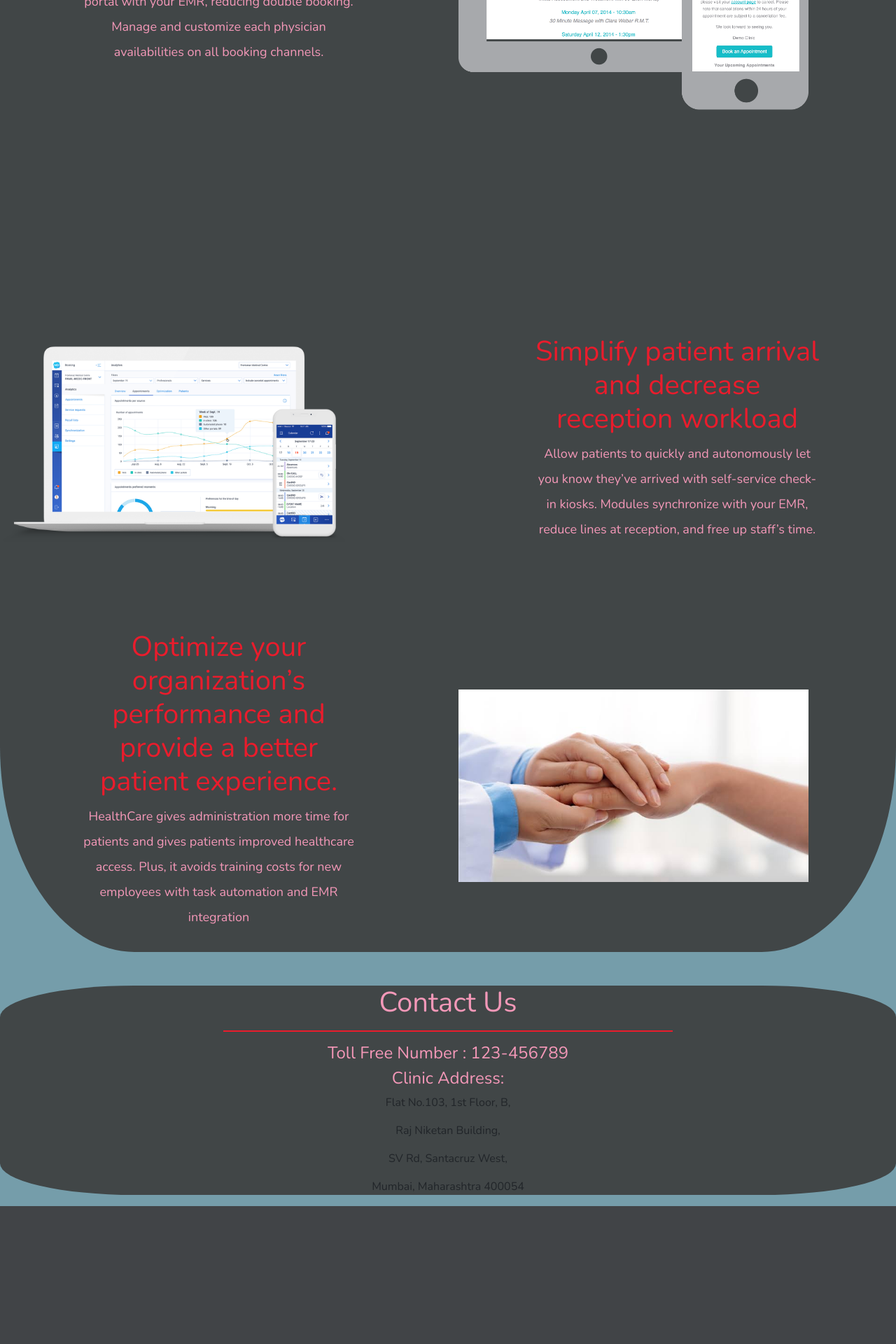
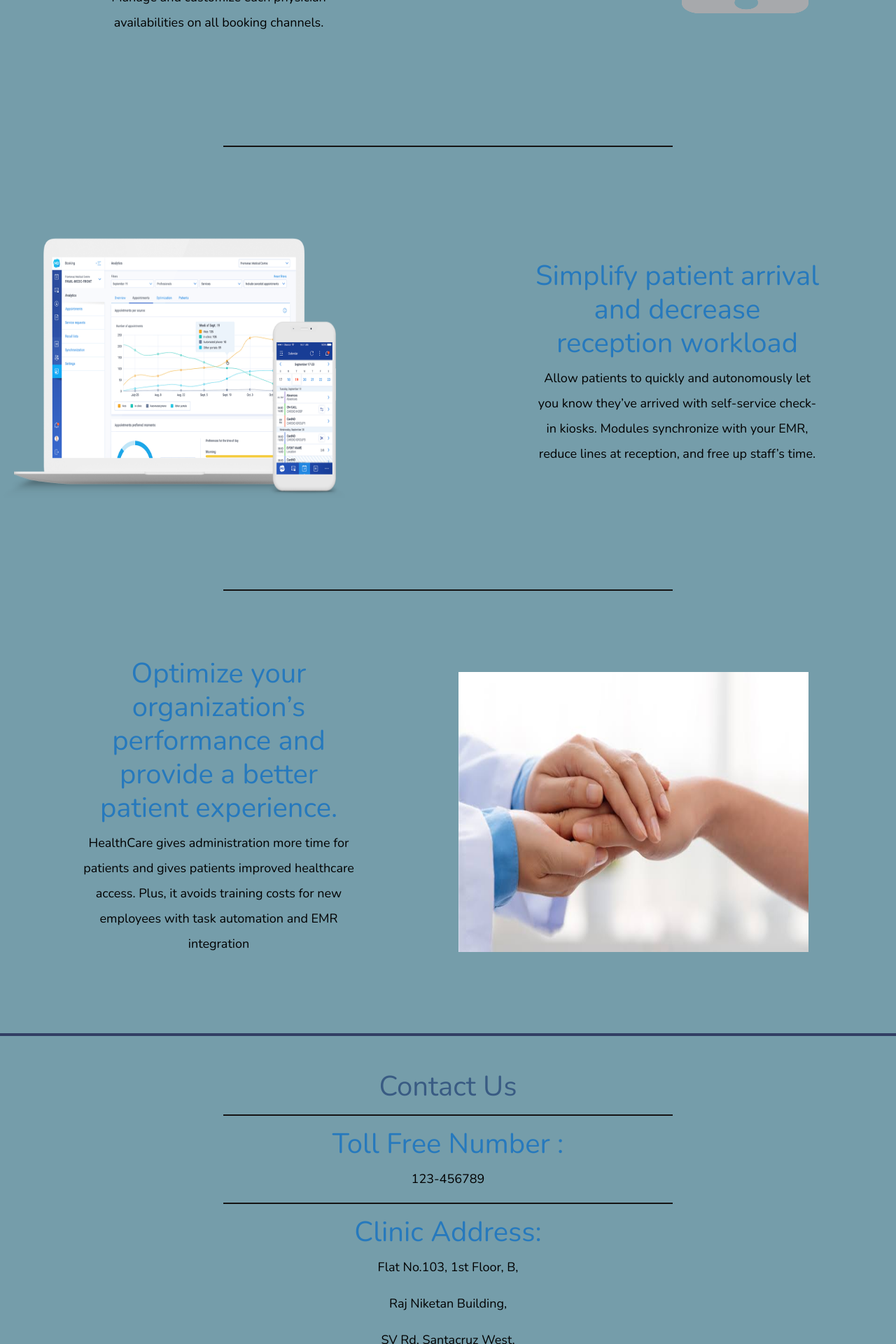
Before and after one commit to rshah2399/Patient-Appointment-System, a PHP site: page / in a window 1280 px wide. Shown: the part 2840-4760 px from the top of the page at 70% size. Before the commit the page ends 4563 px from the top, so only its background shows below. Run offline with PHP 8.4, Linux system fonts and the light colour scheme; a user stored in the database is signed in; some libraries are stand-ins or nearby versions.

Commit message:
some changes

```diff
--- a/css/style.css
+++ b/css/style.css
@@ -6,12 +6,12 @@ body{
     font-family: "Nunito", sans-serif;
 }
 .blurb h2{
-    color: #ea1c2c;
-    font-weight: 100;
+    color: #2679bd;
+    font-weight: 150;
     font-size: 2.5rem;
 }
 .blurb p{
-    color: #f498b8;
+    color: black;
     font-weight: 100;
     font-size: 1.125rem;
     line-height: 2;
@@ -25,26 +25,26 @@ body{
     font-weight: 100;
 }
 #mainNavbar .nav-link{
-    color:#212324;
+    color: black;
 }
 #mainNavbar .nav-link:hover{
-    color: #db1e2e;
+    color: #064980;
 }
 #mainNavbar .navbar-brand{
-    color: #ea1c2c;
+    color: #064980;
     font-size: 1.5rem;
 }
 .navbar.scrolled{
-    background: rgb(190, 159, 190);
+    background: rgb(201, 201, 218);
     transition: background 500ms;
 }
-section{
-    background-color: #414647;
-    border-radius: 15%;
+.pg-end{
+    width: 100%;
+    border: 2px solid #323f64;
 }
 hr{
     width: 50%;
-    border: 1px solid #ea1c2c;
+    border: 1px solid #141313;
 }
 #lp{
     max-width:100%;
@@ -57,7 +57,7 @@ hr{
     font-size-adjust: 0.58;
 }
 h1{
-    color: #f498b8;
+    color: #395b83;
 }
 fieldset{
     border-spacing: 10px;
@@ -74,3 +74,10 @@ input{
 span{
     color: #db1e2e;
 }
+.black{
+    color: black;
+}
+.im{
+    height: 400px;
+    width: 500px;
+}
--- a/includes/appoint.php
+++ b/includes/appoint.php
@@ -39,15 +39,15 @@ if (isset($_POST['appoint'])) {
             <label data-error="wrong" data-success="right" for="orangeForm-gender">Gender: </label>
 
             <div class="form-group" style="display: flex;">
-              <label for="orangeForm-gender">Male</label>
+              <label for="orangeForm-gender" class="black">Male</label>
               <input type="radio" id="orangeForm-gender" class="form-control d-inline-block validate" name="gender" value="male" checked>
             </div>
             <div class="form-group" style="display: flex;">
-              <label for="orangeForm-gender">Female</label>
+              <label for="orangeForm-gender" class="black">Female</label>
               <input type="radio" id="orangeForm-gender" class="form-control validate" name="gender" value="female">
             </div>
             <div class="form-group" style="display: flex;">
-              <label for="orangeForm-gender">Other</label>
+              <label for="orangeForm-gender"class="black">Other</label>
               <input type="radio" id="orangeForm-gender" class="form-control validate" name="gender" value="others">
             </div>
           </div>
--- a/includes/links.php
+++ b/includes/links.php
@@ -1,6 +1,6 @@
 <link href="https://fonts.googleapis.com/css?family=Nunito:200,300,400,700&display=swap" rel="stylesheet">
 <link rel="stylesheet" href="https://stackpath.bootstrapcdn.com/bootstrap/4.3.1/css/bootstrap.min.css">
-<link rel="stylesheet" href="css/style.css">
+<link rel="stylesheet" href="css/style.css" type="text/css">
 <script src="https://stackpath.bootstrapcdn.com/bootstrap/4.3.1/js/bootstrap.min.js"></script>
 <script src="https://kit.fontawesome.com/456cedca5b.js"></script>
 <script src="js/ss.js"></script>
--- a/index.php
+++ b/index.php
@@ -73,6 +73,7 @@
     </div>
 
     <section class="container-fluid px-0">
+        <hr class="pg-end">
         <p>
             <h1 id="one" class="d-none d-lg-block mt-5 text-center">Home</h1>
         </p>
@@ -90,6 +91,7 @@
                 <!-- <img src="img/moc3.jfif" alt="" class="img-fluid">             -->
             </div>
         </div>
+        <hr>
         <div class="row align-items-center">
             <div class="col-md-6 order-2 order-md-1 content">
                 <!-- <img src="img/moc1.jfif" alt="" class="img-fluid">             -->
@@ -103,6 +105,7 @@
                 </div>
             </div>
         </div>
+        <hr>
         <div class="row align-items-center">
             <div class="col-md-6 text-center">
                 <div class="row justify-content-center">
@@ -118,6 +121,7 @@
         </div>
     </section>
     <section class="container-fluid px-0">
+            <hr class="pg-end">
             <p>
                 <h1 id="two" class="d-none d-lg-block mt-5 text-center">About Us</h1>
             </p>
@@ -132,12 +136,13 @@
                     </div>
                 </div>
                 <div class="col-md-6 content">
-                    <img src="img/book.png" alt="" height="500px" width="500px" class="img-fluid">
+                    <img src="img/book.png" class="im" alt="" height="500px" width="500px" class="img-fluid">
                 </div>
             </div>
+            <hr>
             <div class="row align-items-center">
                 <div class="col-md-6 order-2 order-md-1 content">
-                    <img src="img/recp.png" alt="" height="500px" width="500px" class="img-fluid">
+                    <img src="img/recp.png" class="im" alt="" height="500px" width="500px" class="img-fluid">
                 </div>
                 <div class="col-md-6 text-center order-1 order-md-2">
                     <div class="row justify-content-center">
@@ -148,6 +153,7 @@
                     </div>
                 </div>
             </div>
+            <hr>
             <div class="row align-items-center">
                 <div class="col-md-6 text-center">
                     <div class="row justify-content-center">
@@ -158,22 +164,25 @@
                     </div>
                 </div>
                 <div class="col-md-6 content">
-                    <img src="img/better.jpg" alt="" height="500px" width="500px" class="img-fluid">
+                    <img src="img/better.jpg" class="im" alt="" height="500px" width="500px" class="img-fluid">
                 </div>
             </div>
         </section>
         <section class="container-fluid px-0">
+            <hr class="pg-end">
             <p>
                 <h1 id="three" class="d-none d-lg-block mt-5 text-center">Contact Us</h1>
             </p>
             <hr>
-            <div class="text-center">
-                <h4 style="color:#f498b8">Toll Free Number : 123-456789</h4>
-                <h4 style="color:#f498b8">Clinic Address: </h4>
-                <p>Flat No.103, 1st Floor, B,</p>
-                <p>Raj Niketan Building,</p>
-                <p>SV Rd, Santacruz West,</p>
-                <p>Mumbai, Maharashtra 400054</p>
+            <div class="text-center blurb">
+                <h2>Toll Free Number : </h2>
+                <p class="lead">123-456789</p>
+                <hr>
+                <h2>Clinic Address: </h2>
+                <p class="lead">Flat No.103, 1st Floor, B,</p>
+                <p class="lead">Raj Niketan Building,</p>
+                <p class="lead">SV Rd, Santacruz West,</p>
+                <p class="lead">Mumbai, Maharashtra 400054</p>
             </div>
         </section>
 
```
